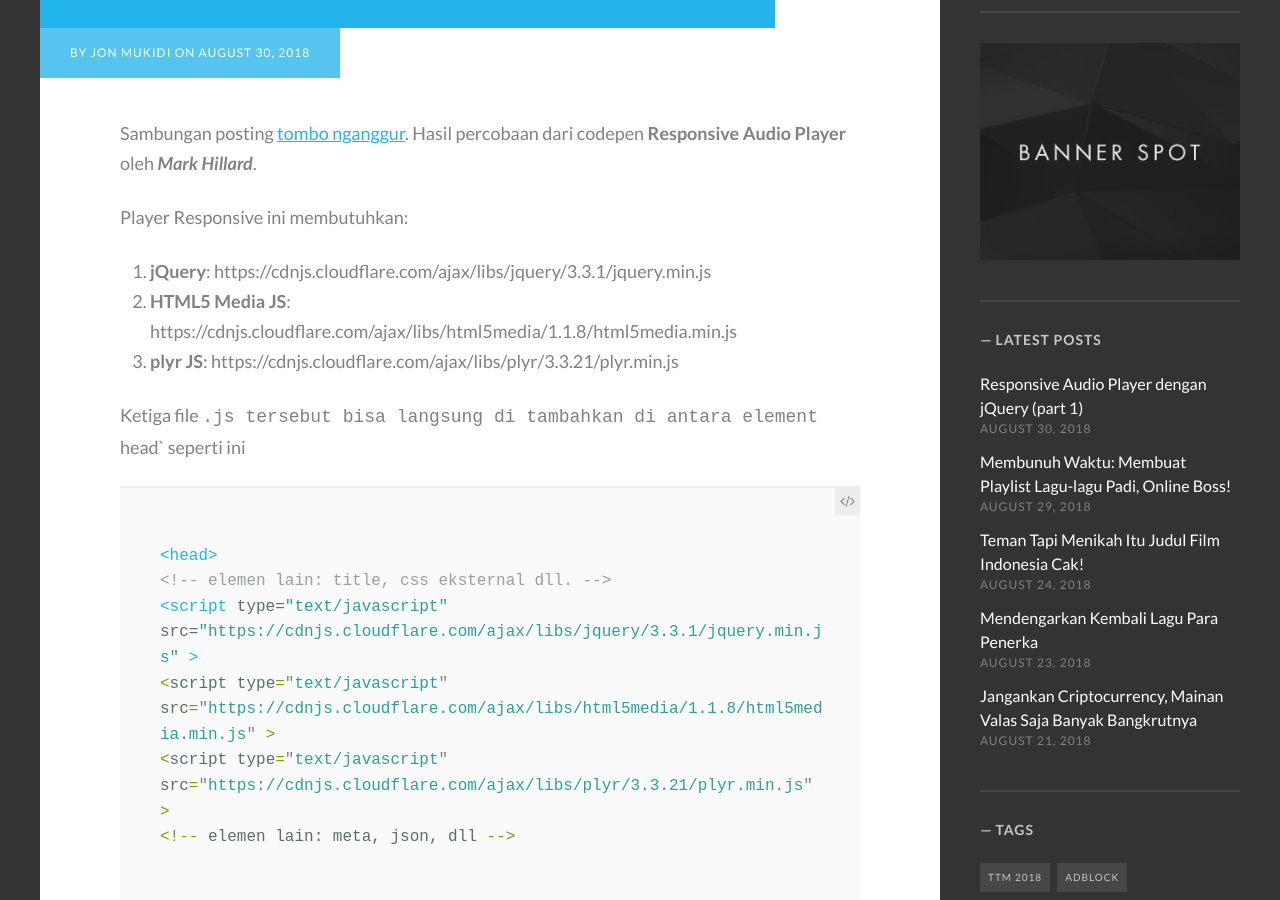
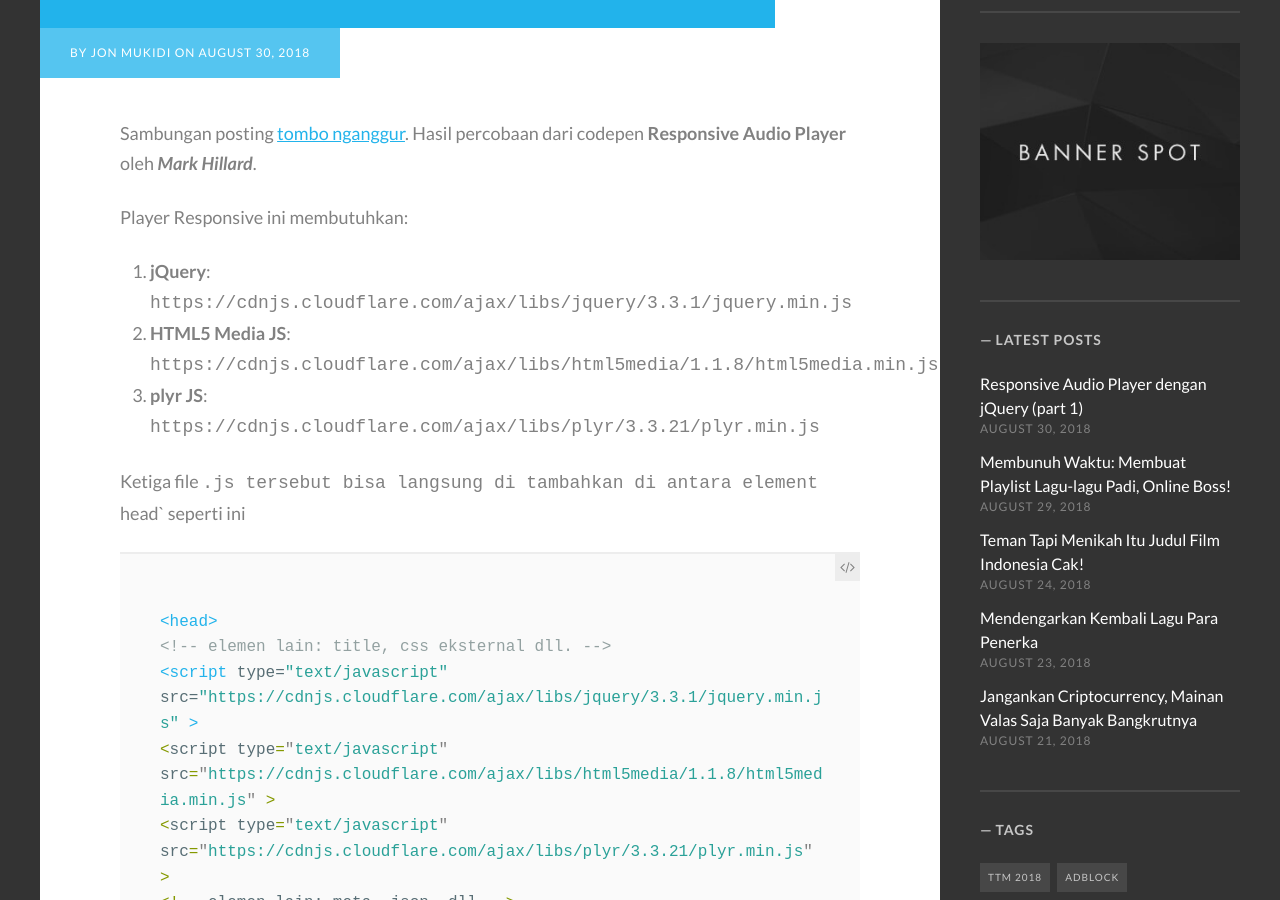
Before and after one commit to knoacc/pcr, a Jekyll site: the page built from _posts/2018-08-30-audio-player-responsive-dengan-playlist-dengan-javascript-1.md, in a window 1280 px wide and 900 px high, scrolled down 419 px. Built offline with Jekyll 4.4.1, drawn with Linux system fonts in a browser that asks for light colours; some web fonts are replaced; our own code applies the rules of GitHub Pages for plain Markdown files; some of the changed lines change nothing that is shown.

Commit message:
Update 2018-08-30-audio-player-responsive-dengan-playlist-dengan-javascript-1.md

```diff
--- a/_posts/2018-08-30-audio-player-responsive-dengan-playlist-dengan-javascript-1.md
+++ b/_posts/2018-08-30-audio-player-responsive-dengan-playlist-dengan-javascript-1.md
@@ -8,9 +8,9 @@
 
 Player Responsive ini membutuhkan:
 
-1. **jQuery**: https://cdnjs.cloudflare.com/ajax/libs/jquery/3.3.1/jquery.min.js
-2. **HTML5 Media JS**: https://cdnjs.cloudflare.com/ajax/libs/html5media/1.1.8/html5media.min.js
-3. **plyr JS**: https://cdnjs.cloudflare.com/ajax/libs/plyr/3.3.21/plyr.min.js
+1. **jQuery**: `https://cdnjs.cloudflare.com/ajax/libs/jquery/3.3.1/jquery.min.js`{: style="scroll-x:scroll"}
+2. **HTML5 Media JS**: `https://cdnjs.cloudflare.com/ajax/libs/html5media/1.1.8/html5media.min.js`{: style="scroll-x:scroll"}
+3. **plyr JS**: `https://cdnjs.cloudflare.com/ajax/libs/plyr/3.3.21/plyr.min.js`{: style="scroll-x:scroll"}
 
 Ketiga file `.js tersebut bisa langsung di tambahkan di antara element `head` seperti ini
 
```
